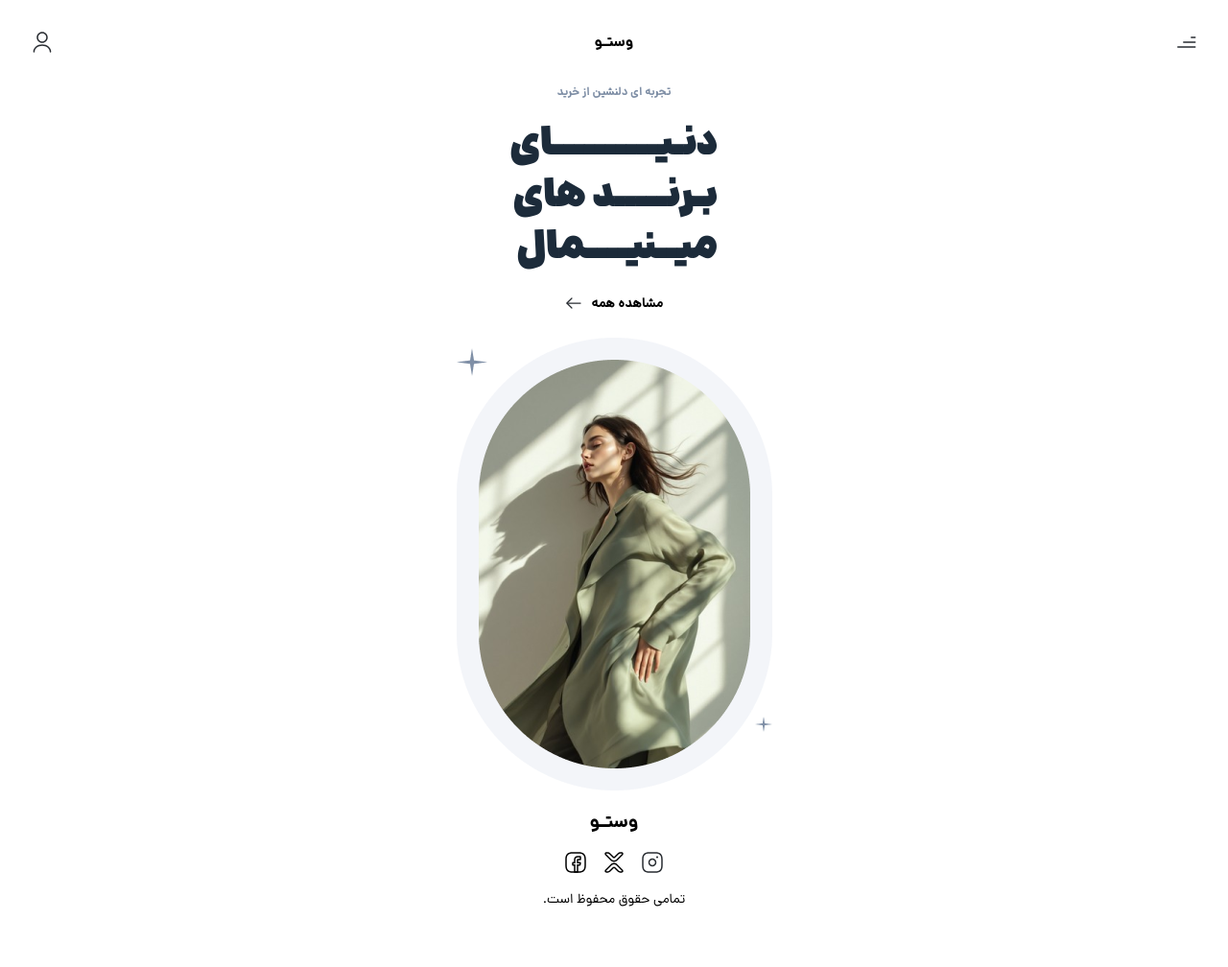
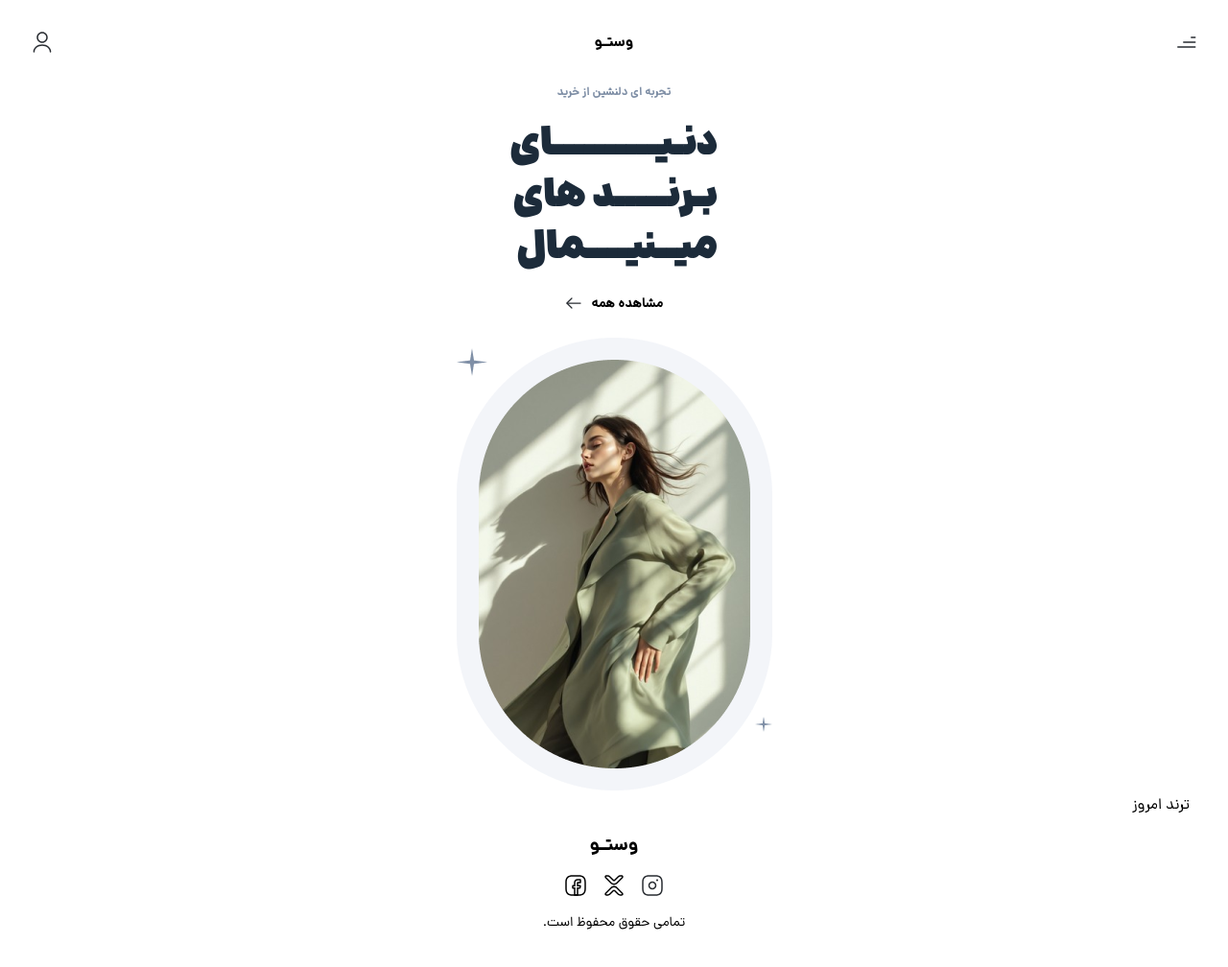
Before and after one commit to ihosuix/vesto, a website built with Vite: page index.html in a window 1280 px wide. Shown: the whole page at 96% size. Built offline with nearby package versions, Linux system fonts and the light colour scheme.

Commit message:
feat: add trending section structure

```diff
--- a/index.html
+++ b/index.html
@@ -98,6 +98,13 @@
 
     </div>
 
+    <div class="flex flex-row gap-x-2">
+
+      <img src="" alt="">
+      <h2>ترند امروز</h2>
+
+    </div>
+
    </main>
 
    <!-- فوتر -->
```
